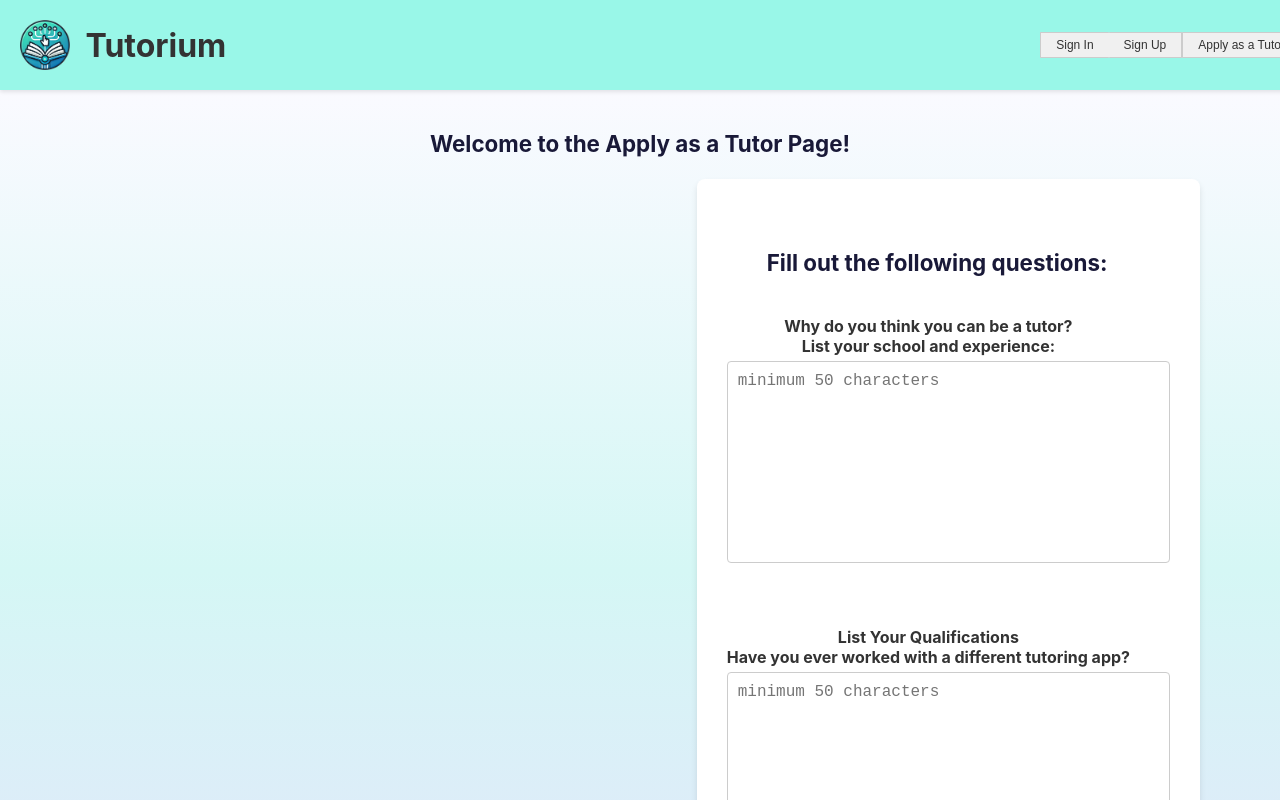
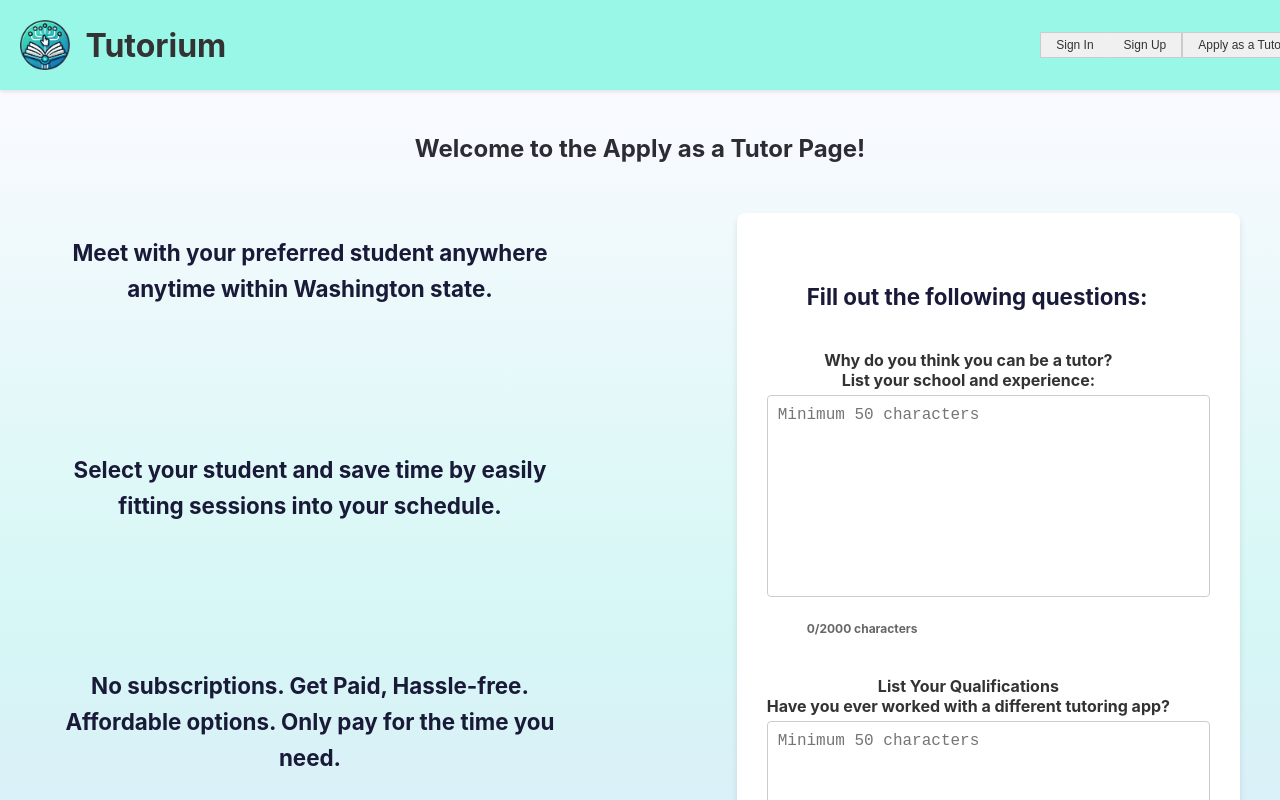
Before and after one commit to travislee7/Tutorium-Front-End, a React (Create React App) app in the folder tutor-frontend/: page /apply in a window 1280 px wide. Shown: the top 800 px of the page. Built offline with nearby package versions, Linux system fonts and the light colour scheme.

Commit message:
50 character limit implemented
50 character limit implemented and ombre effect.

```diff
--- a/tutor-frontend/src/pages/ApplyAsTutor.js
+++ b/tutor-frontend/src/pages/ApplyAsTutor.js
@@ -20,6 +20,11 @@ function ApplyAsTutor() {
 
     const handleSubmit = async (e) => {
         e.preventDefault();
+
+        if (formData.questionOne.trim().length < 50 || formData.questionTwo.trim().length < 50) {
+            alert("Each response must be at least 50 characters long.");
+            return;
+        }
 
         const email = localStorage.getItem('email');
         if (!email) {
@@ -56,9 +61,22 @@ function ApplyAsTutor() {
 
     return (
         <div className="apply-as-tutor-page">
-            <Header hideApplyButton={true} /> {/* Pass the prop to hide the button */}
+            <Header hideApplyButton={true} />
+
+            {/* Page Heading */}
             <div className="apply-page">
-                <p>Welcome to the Apply as a Tutor Page!</p>
+                <p className="page-heading">Welcome to the Apply as a Tutor Page!</p>
+
+                {/* Main Content (Two Columns) */}
+                <div className="apply-content">
+                    {/* Left Text Section */}
+                    <div className="benefits-section">
+                        <p>Meet with your preferred student anywhere anytime within Washington state.</p>
+                        <p>Select your student and save time by easily fitting sessions into your schedule.</p>
+                        <p>No subscriptions. Get Paid, Hassle-free. Affordable options. Only pay for the time you need.</p>
+                    </div>
+
+                    {/* Right Form Section */}
                     <div className="apply-content-container">
                         <p>Fill out the following questions:</p>
                         <form onSubmit={handleSubmit}>
@@ -71,10 +89,13 @@ function ApplyAsTutor() {
                                     name="questionOne"
                                     value={formData.questionOne}
                                     onChange={handleChange}
-                                placeholder="minimum 50 characters"
+                                    placeholder="Minimum 50 characters"
                                     rows="10"
                                     required
                                 />
+                                <p className="character-count">
+                                    {formData.questionOne.trim().length}/2000 characters
+                                </p>
                             </div>
                             <div className="form-group">
                                 <label htmlFor="questionTwo">
@@ -85,18 +106,26 @@ function ApplyAsTutor() {
                                     name="questionTwo"
                                     value={formData.questionTwo}
                                     onChange={handleChange}
-                                placeholder="minimum 50 characters"
+                                    placeholder="Minimum 50 characters"
                                     rows="10"
                                     required
                                 />
+                                <p className="character-count">
+                                    {formData.questionTwo.trim().length}/2000 characters
+                                </p>
                             </div>
                             <button type="submit" className="submit-button">Submit</button>
                         </form>
                     </div>
                 </div>
+            </div>
+
             <Footer />
         </div>
     );
+
+
+
 }
 
 export default ApplyAsTutor;
--- a/tutor-frontend/src/styles/ApplyAsTutor.css
+++ b/tutor-frontend/src/styles/ApplyAsTutor.css
@@ -1,48 +1,72 @@
-/* src/styles/ApplyAsTutor.css */
-
-/* Full-Width Header for the ApplyAsTutor Page */
+/* src/styles/ApplyasTutor.css */
 .apply-page {
     display: flex;
-    flex-direction: column;
+    flex-direction: column; /* Stack elements vertically */
+    justify-content: flex-start;
+    align-items: center;
     min-height: 100vh;
     background: linear-gradient(to top, #e4e3fc, #d5f7f5, #fafaff); /* Ombre background */
+    padding: 20px;
 }
 
-/* Main Content Container */
-.apply-page h2 {
-    font-size: 2rem;
+/* Top Heading (Spans the Full Width) */
+.page-heading {
+    font-size: 1.5rem;
     text-align: center;
-    margin-top: 40px;
-    color: #9a9af5; /* Orange highlight */
-
+    font-weight: bold;
+    color: #2c2c34;
+    margin-bottom: 50px;
 }
 
-.apply-page p {
-    text-align: center;
-    font-size: 1.4rem;
-    margin-top: 40px;
-    color: #191938;
-    font-weight: bold;
+/* Main Content Below the Heading */
+.apply-content {
+    display: flex;
+    flex-direction: row; /* Two-column layout */
+    justify-content: space-between; /* Space between left and right sections */
+    align-items: flex-start;
+    width: 100%; /* Make it span the full width of the container */
+    gap: 20px; /* Add spacing between the left and right sections */
+    max-width: 1200px; /* Limit the overall width */
 }
 
-/* Container for additional content if needed */
+/* Left Section for the Benefits Text */
+.benefits-section {
+    flex: 1; /* Allow the left section to take up space naturally */
+    max-width: 45%; /* Limit width to avoid it expanding too much */
+    font-weight: bold;
+    color: #191938;
+    display: flex;
+    flex-direction: column;
+    justify-content: flex-start; /* Align text to the top */
+    gap: 100px; /* Add space between text items */
+}
+
+/* Benefits Text */
+.benefits-section p {
+    font-size: 1.4rem;
+    line-height: 1.6;
+    margin: 13;
+}
+
+/* Right Section (Apply Content) */
 .apply-content-container {
     display: flex;
     flex-direction: column;
     align-items: flex-start;
     justify-content: flex-start;
-    padding: 70px;
-    margin-left: auto;  /* Push the container to the right */
-    margin-right: 80px; /* Add some space between the container and the right edge */
-    max-width: 800px;
+    padding: 70px; /* Padding for spacing inside the box */
+    margin-left: auto;
+    margin-right: 0; /* Align to the right */
+    max-width: 800px; /* Limit width */
     background: #ffffff;
     border-radius: 8px;
-    box-shadow: 0 4px 6px rgba(0, 0, 0, 0.1);
+    box-shadow: 0 4px 6px rgba(0, 0, 0, 0.1); /* Add shadow for depth */
 }
 
+/* Text Inside the White Box */
 .apply-content-container p {
-    margin-top: 0; /* Eliminate unnecessary space above this text */
-    margin-bottom: 40px; /* Add a bit of space below if needed */
+    margin-top: 0;
+    margin-bottom: 40px;
     font-size: 1.4rem;
     font-weight: bold;
     color: #191938;
@@ -53,38 +77,32 @@
 .apply-content-container label {
     font-weight: bold;
     margin-bottom: 5px;
-    color: #333;  /* Adjust color as needed */
-    display: block; /* Ensure label takes up a full line */
-    margin-left: -40px;
-}
-
-/* Style for form groups */
-.form-group {
-    margin-bottom: 40px;
-    width: 100%;
+    color: #333;
+    display: block;
+    margin-left: -40px; /* Align labels */
 }
 
 /* Input Fields (Text Boxes) */
 .apply-content-container input {
-    width: 100%;  /* Make text boxes take up the full width of the container */
+    width: 100%;
     padding: 10px;
-    margin-bottom: 20px;  /* Add space between the text boxes */
+    margin-bottom: 20px;
     border: 1px solid #ccc;
     border-radius: 4px;
-    font-size: 10px;
+    font-size: 14px;
 }
 
-/* Style for the textarea */
+/* Style for Textareas */
 .form-group textarea {
-    width: 116%; /* Keep the wider width */
-    max-width: none; /* No constraints on max width */
+    width: 116%;
+    max-width: none;
     padding: 10px;
     margin-bottom: 20px;
     border: 1px solid #ccc;
     border-radius: 4px;
     font-size: 16px;
     resize: none;
-    margin-left: -40px; /* Shift the text box 10px to the left */
+    margin-left: -40px; /* Align with inputs */
 }
 
 /* Buttons (if any) */
@@ -111,13 +129,8 @@
     transform: scale(0.98);
 }
 
-/* Mobile Responsiveness */
-@media (max-width: 500px) {
-    .apply-page {
-        padding: 15px;
-    }
-
-    .apply-content-container {
-        padding: 15px;
-    }
+/* Added the styling for the character count */
+.character-count {
+    font-size: 12px !important; /* Force font size to apply */
+    color: #666 !important; /* Optional: Change text color */
 }
--- a/tutor-frontend/src/styles/LandingPage.css
+++ b/tutor-frontend/src/styles/LandingPage.css
@@ -1,9 +1,15 @@
+/* Landing Page Styling */
 /* Landing Page Styling */
 .LandingPage {
     display: flex;
     flex-direction: column;
-    min-height: 100vh;
+    min-height: 100vh; /* Ensure it spans the full viewport height */
+    background: linear-gradient(to bottom, #ffffff, #e0fefd, #b3fbf7); /* Ombre effect */
+    background-repeat: no-repeat; /* Prevent tiling */
+    background-size: cover; /* Ensure it covers the container */
 }
+
+
 
 /* Main content (everything above the footer) */
 .LandingPage-content {
--- a/tutor-frontend/src/styles/SigninPage.css
+++ b/tutor-frontend/src/styles/SigninPage.css
@@ -30,7 +30,8 @@
 .sign-in-page {
     display: flex;
     flex-direction: column;
-    min-height: 100vh; /* Ensure it takes the full height of the viewport */
+    min-height: 100vh;
+    background: linear-gradient(to top, #b5f7f3, #d5f7f5, #fcfcfc);/* Ensure it takes the full height of the viewport */
 }
 
 .sign-in-content {
```
Lines whose indentation alone changed are shown as unchanged.
